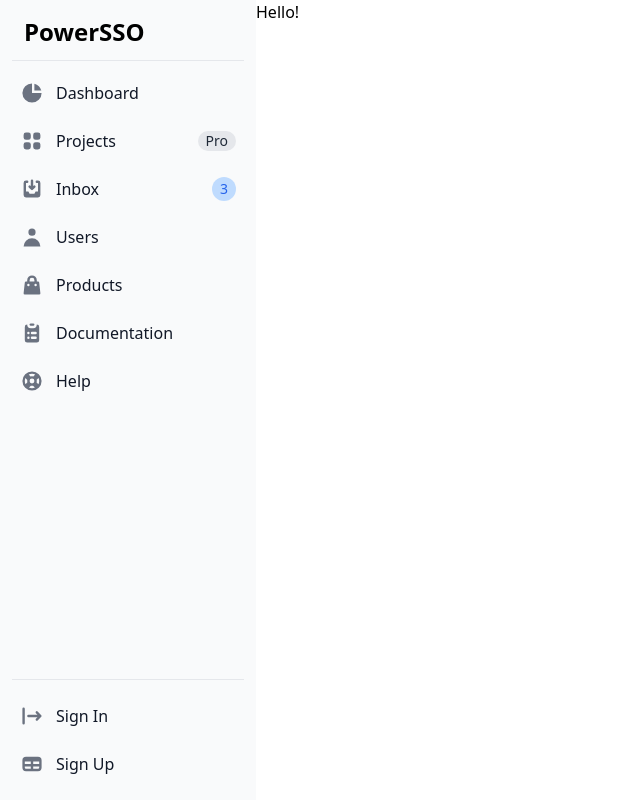
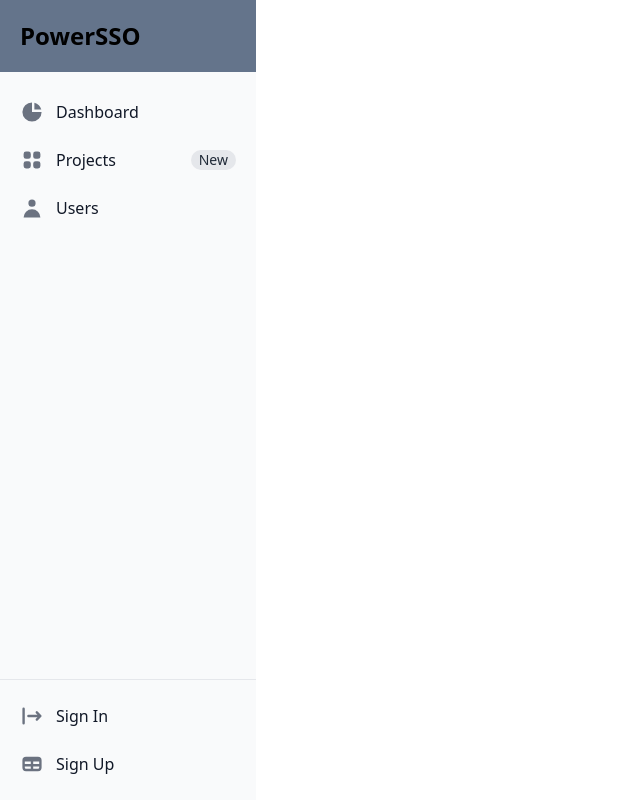
Before and after one commit to isaqueveras/powersso, a React (Create React App) app in the folder ui/: page / in a window 1280 px wide. Shown: the whole page, without its empty margins (0-640 px from the left). Built offline with nearby package versions, Linux system fonts and the light colour scheme.

Commit message:
sparkles: create a button to register the new user on the users screen. #78

```diff
--- a/ui/src/App.js
+++ b/ui/src/App.js
@@ -1,6 +1,7 @@
 import { Routes, Route } from "react-router-dom";
 
 import { Dashboard, Projects } from "./pages";
+import { Users } from "./pages/users";
 
 export default function App() {
   return (
@@ -8,6 +9,7 @@
       <Routes>
         <Route path="/" element={<Dashboard />} />
         <Route path="projects" element={<Projects />} />
+        <Route path="users" element={<Users />} />
       </Routes>
     </div>
   )
--- a/ui/src/components/Sidebar.js
+++ b/ui/src/components/Sidebar.js
@@ -3,11 +3,12 @@
 export default function Sidebar() {
   return (
     <aside className="w-64" aria-label="Sidebar">
-      <div className="overflow-y-auto h-screen py-4 px-3 bg-gray-50 dark:bg-gray-900 flex flex-col justify-between">
-        <ul className="space-y-2">
-          <li className="mb-3 pb-3 border-b border-gray-200 dark:border-gray-700">
-            <h1 className="ml-3 self-center text-2xl font-semibold hover:cursor-pointer whitespace-nowrap dark:text-white">PowerSSO</h1>
-          </li>
+      <div className="overflow-y-auto h-screen bg-gray-50 dark:bg-black/75 flex flex-col justify-between">
+        <ul>
+          <div className="py-5 bg-slate-500">
+            <h1 className="ml-5 self-center text-2xl font-extrabold hover:cursor-pointer whitespace-nowrap dark:text-white">PowerSSO</h1>
+          </div>
+          <div className="space-y-2 px-3 mt-5">
             <li>
               <Link to="/" className="flex items-center p-2 text-base font-normal text-gray-900 rounded-lg dark:text-white hover:bg-gray-100 dark:hover:bg-gray-700">
                 <svg aria-hidden="true" className="w-6 h-6 text-gray-500 transition duration-75 dark:text-gray-400 group-hover:text-gray-900 dark:group-hover:text-white" fill="currentColor" viewBox="0 0 20 20" xmlns="http://www.w3.org/2000/svg"><path d="M2 10a8 8 0 018-8v8h8a8 8 0 11-16 0z"></path><path d="M12 2.252A8.014 8.014 0 0117.748 8H12V2.252z"></path></svg>
@@ -18,42 +19,18 @@
               <Link to="/projects" className="flex items-center p-2 text-base font-normal text-gray-900 rounded-lg dark:text-white hover:bg-gray-100 dark:hover:bg-gray-700">
                 <svg aria-hidden="true" className="flex-shrink-0 w-6 h-6 text-gray-500 transition duration-75 dark:text-gray-400 group-hover:text-gray-900 dark:group-hover:text-white" fill="currentColor" viewBox="0 0 20 20" xmlns="http://www.w3.org/2000/svg"><path d="M5 3a2 2 0 00-2 2v2a2 2 0 002 2h2a2 2 0 002-2V5a2 2 0 00-2-2H5zM5 11a2 2 0 00-2 2v2a2 2 0 002 2h2a2 2 0 002-2v-2a2 2 0 00-2-2H5zM11 5a2 2 0 012-2h2a2 2 0 012 2v2a2 2 0 01-2 2h-2a2 2 0 01-2-2V5zM11 13a2 2 0 012-2h2a2 2 0 012 2v2a2 2 0 01-2 2h-2a2 2 0 01-2-2v-2z"></path></svg>
                 <span className="flex-1 ml-3 whitespace-nowrap">Projects</span>
-              <span className="inline-flex justify-center items-center px-2 ml-3 text-sm font-medium text-gray-800 bg-gray-200 rounded-full dark:bg-gray-700 dark:text-gray-300">Pro</span>
+                <span className="inline-flex justify-center items-center px-2 ml-3 text-sm font-medium text-gray-800 bg-gray-200 rounded-full dark:bg-gray-700 dark:text-gray-300">New</span>
               </Link>
             </li>
             <li>
-            <a href="#inbox" className="flex items-center p-2 text-base font-normal text-gray-900 rounded-lg dark:text-white hover:bg-gray-100 dark:hover:bg-gray-700">
-              <svg aria-hidden="true" className="flex-shrink-0 w-6 h-6 text-gray-500 transition duration-75 dark:text-gray-400 group-hover:text-gray-900 dark:group-hover:text-white" fill="currentColor" viewBox="0 0 20 20" xmlns="http://www.w3.org/2000/svg"><path d="M8.707 7.293a1 1 0 00-1.414 1.414l2 2a1 1 0 001.414 0l2-2a1 1 0 00-1.414-1.414L11 7.586V3a1 1 0 10-2 0v4.586l-.293-.293z"></path><path d="M3 5a2 2 0 012-2h1a1 1 0 010 2H5v7h2l1 2h4l1-2h2V5h-1a1 1 0 110-2h1a2 2 0 012 2v10a2 2 0 01-2 2H5a2 2 0 01-2-2V5z"></path></svg>
-              <span className="flex-1 ml-3 whitespace-nowrap">Inbox</span>
-              <span className="inline-flex justify-center items-center p-3 ml-3 w-3 h-3 text-sm font-medium text-blue-600 bg-blue-200 rounded-full dark:bg-blue-900 dark:text-blue-200">3</span>
-            </a>
-          </li>
-          <li>
-            <a href="#users" className="flex items-center p-2 text-base font-normal text-gray-900 rounded-lg dark:text-white hover:bg-gray-100 dark:hover:bg-gray-700">
+              <Link to="/users" className="flex items-center p-2 text-base font-normal text-gray-900 rounded-lg dark:text-white hover:bg-gray-100 dark:hover:bg-gray-700">
                 <svg aria-hidden="true" className="flex-shrink-0 w-6 h-6 text-gray-500 transition duration-75 dark:text-gray-400 group-hover:text-gray-900 dark:group-hover:text-white" fill="currentColor" viewBox="0 0 20 20" xmlns="http://www.w3.org/2000/svg"><path fill-rule="evenodd" d="M10 9a3 3 0 100-6 3 3 0 000 6zm-7 9a7 7 0 1114 0H3z" clip-rule="evenodd"></path></svg>
                 <span className="flex-1 ml-3 whitespace-nowrap">Users</span>
-            </a>
+              </Link>
             </li>
-          <li>
-            <a href="#products" className="flex items-center p-2 text-base font-normal text-gray-900 rounded-lg dark:text-white hover:bg-gray-100 dark:hover:bg-gray-700">
-              <svg aria-hidden="true" className="flex-shrink-0 w-6 h-6 text-gray-500 transition duration-75 dark:text-gray-400 group-hover:text-gray-900 dark:group-hover:text-white" fill="currentColor" viewBox="0 0 20 20" xmlns="http://www.w3.org/2000/svg"><path fill-rule="evenodd" d="M10 2a4 4 0 00-4 4v1H5a1 1 0 00-.994.89l-1 9A1 1 0 004 18h12a1 1 0 00.994-1.11l-1-9A1 1 0 0015 7h-1V6a4 4 0 00-4-4zm2 5V6a2 2 0 10-4 0v1h4zm-6 3a1 1 0 112 0 1 1 0 01-2 0zm7-1a1 1 0 100 2 1 1 0 000-2z" clip-rule="evenodd"></path></svg>
-              <span className="flex-1 ml-3 whitespace-nowrap">Products</span>
-            </a>
-          </li>
-          <li>
-            <a href="#documentation" className="flex items-center p-2 text-base font-normal text-gray-900 rounded-lg transition duration-75 hover:bg-gray-100 dark:hover:bg-gray-700 dark:text-white group">
-              <svg aria-hidden="true" className="flex-shrink-0 w-6 h-6 text-gray-500 transition duration-75 dark:text-gray-400 group-hover:text-gray-900 dark:group-hover:text-white" fill="currentColor" viewBox="0 0 20 20" xmlns="http://www.w3.org/2000/svg"><path d="M9 2a1 1 0 000 2h2a1 1 0 100-2H9z"></path><path fill-rule="evenodd" d="M4 5a2 2 0 012-2 3 3 0 003 3h2a3 3 0 003-3 2 2 0 012 2v11a2 2 0 01-2 2H6a2 2 0 01-2-2V5zm3 4a1 1 0 000 2h.01a1 1 0 100-2H7zm3 0a1 1 0 000 2h3a1 1 0 100-2h-3zm-3 4a1 1 0 100 2h.01a1 1 0 100-2H7zm3 0a1 1 0 100 2h3a1 1 0 100-2h-3z" clip-rule="evenodd"></path></svg>
-              <span className="ml-3">Documentation</span>
-            </a>
-          </li>
-          <li>
-            <a href="#help" className="flex items-center p-2 text-base font-normal text-gray-900 rounded-lg transition duration-75 hover:bg-gray-100 dark:hover:bg-gray-700 dark:text-white group">
-              <svg aria-hidden="true" className="flex-shrink-0 w-6 h-6 text-gray-500 transition duration-75 dark:text-gray-400 group-hover:text-gray-900 dark:group-hover:text-white" fill="currentColor" viewBox="0 0 20 20" xmlns="http://www.w3.org/2000/svg"><path fill-rule="evenodd" d="M18 10a8 8 0 11-16 0 8 8 0 0116 0zm-2 0c0 .993-.241 1.929-.668 2.754l-1.524-1.525a3.997 3.997 0 00.078-2.183l1.562-1.562C15.802 8.249 16 9.1 16 10zm-5.165 3.913l1.58 1.58A5.98 5.98 0 0110 16a5.976 5.976 0 01-2.516-.552l1.562-1.562a4.006 4.006 0 001.789.027zm-4.677-2.796a4.002 4.002 0 01-.041-2.08l-.08.08-1.53-1.533A5.98 5.98 0 004 10c0 .954.223 1.856.619 2.657l1.54-1.54zm1.088-6.45A5.974 5.974 0 0110 4c.954 0 1.856.223 2.657.619l-1.54 1.54a4.002 4.002 0 00-2.346.033L7.246 4.668zM12 10a2 2 0 11-4 0 2 2 0 014 0z" clip-rule="evenodd"></path></svg>
-              <span className="ml-3">Help</span>
-            </a>
-          </li>
+          </div>
         </ul>
-        <ul className="pt-4 mt-4 space-y-2 border-t border-gray-200 dark:border-gray-700">
+        <ul className="py-4 mt-4 px-3 space-y-2 border-t border-gray-200 dark:border-gray-700">
           <li>
             <a href="#signin" className="flex items-center p-2 text-base font-normal text-gray-900 rounded-lg dark:text-white hover:bg-gray-100 dark:hover:bg-gray-700">
               <svg aria-hidden="true" className="flex-shrink-0 w-6 h-6 text-gray-500 transition duration-75 dark:text-gray-400 group-hover:text-gray-900 dark:group-hover:text-white" fill="currentColor" viewBox="0 0 20 20" xmlns="http://www.w3.org/2000/svg"><path fill-rule="evenodd" d="M3 3a1 1 0 00-1 1v12a1 1 0 102 0V4a1 1 0 00-1-1zm10.293 9.293a1 1 0 001.414 1.414l3-3a1 1 0 000-1.414l-3-3a1 1 0 10-1.414 1.414L14.586 9H7a1 1 0 100 2h7.586l-1.293 1.293z" clip-rule="evenodd"></path></svg>
--- a/ui/src/pages/Dashboard.js
+++ b/ui/src/pages/Dashboard.js
@@ -2,9 +2,11 @@
 
 export function Dashboard() {
   return (
-    <div className="flex flex-row">
-      <Sidebar />
-      <span>Hello!</span>
+    <div className="flex flex-row dark:bg-black/95 w-screen">
+      <div className="w-64">
+        <Sidebar />
+      </div>
+      <span className="p-5 text-white">Dashboard</span>
     </div>
   )
 }
--- a/ui/src/pages/Projects.js
+++ b/ui/src/pages/Projects.js
@@ -2,9 +2,11 @@
 
 export function Projects() {
   return (
-    <div className="flex flex-row">
-      <Sidebar />
-      <span>Projects</span>
+    <div className="flex flex-row dark:bg-black/95 w-screen">
+      <div className="w-64">
+        <Sidebar />
+      </div>
+      <span className="p-5 text-white">Projects</span>
     </div>
   )
 }
--- /dev/null
+++ b/ui/src/pages/users/Users.js
@@ -0,0 +1,20 @@
+import Sidebar from "../../components/Sidebar";
+
+export function Users() {
+  return (
+    <div className="flex flex-row dark:bg-black/95 w-screen">
+      <div className="w-64">
+        <Sidebar />
+      </div>
+      <div className="p-5 w-screen">
+        <div className="flex flex-row align-middle justify-between">
+          <div>
+            <h1 className="text-3xl font-bold dark:text-white">Users</h1>
+            <p className="text-base font-normal dark:text-gray-200">User Management</p>
+          </div>
+          <button type="button" class="text-white bg-orange-700 hover:bg-orange-800 focus:ring-2 focus:ring-orange-300 font-semibold rounded-md text-md px-5 py-2.5 mr-2 mb-2 dark:bg-orange-600 dark:hover:bg-orange-700 focus:outline-none dark:focus:ring-orange-800">New User</button>
+        </div>
+      </div>
+    </div>
+  )
+}
--- /dev/null
+++ b/ui/src/pages/users/index.js
@@ -0,0 +1 @@
+export * from './Users'
```
Also changed, not shown: 1 other file (tests, documents, lock files or other folders). Lines whose indentation alone changed are shown as unchanged.
